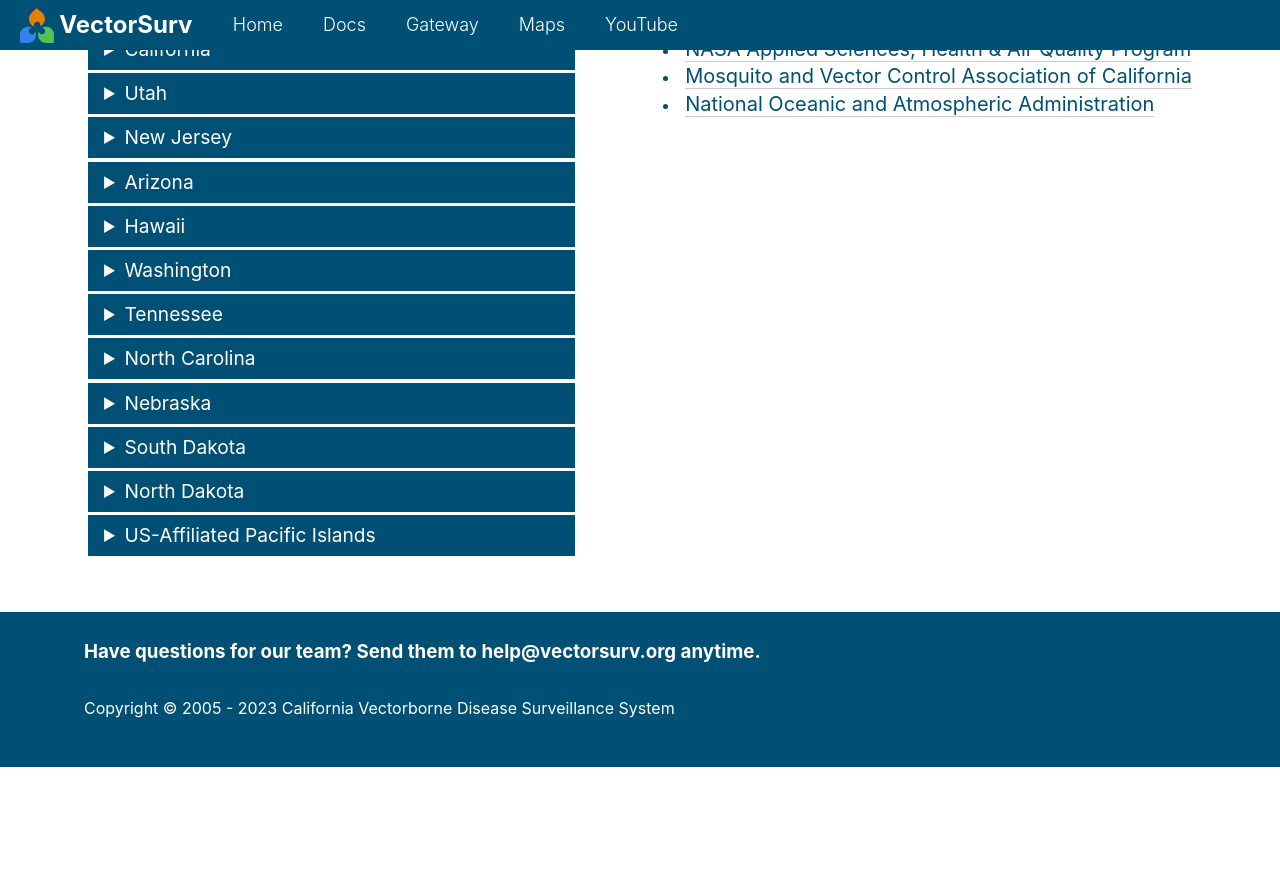
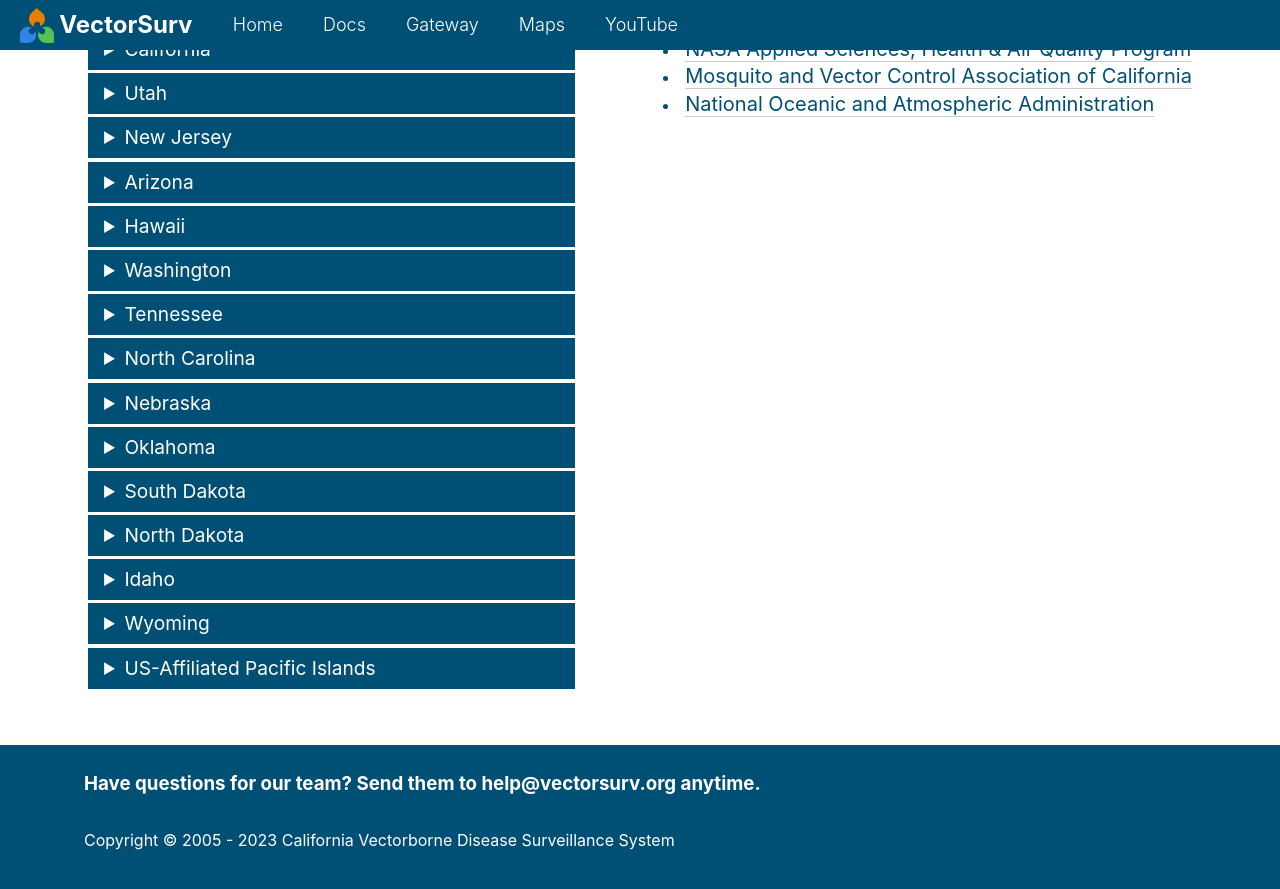
Before and after one commit to tlvaldepena/vectorsurv.org, a Jekyll site: the page built from index.md, in a window 1280 px wide and 900 px high, scrolled down 1066 px. Shown: the top 889 px of the window. Built offline with Jekyll 4.4.1, drawn with Linux system fonts in a browser that asks for light colours; our own code applies the rules of GitHub Pages for plain Markdown files; before the commit the page ends 1833 px from its top, so only the background shows below that.

Commit message:
added states (#5)

```diff
--- a/index.md
+++ b/index.md
@@ -183,6 +183,14 @@
                 </p>
             </details>
             <details>
+                <summary>Oklahoma</summary>
+                <p>
+                <li>
+                    <a href="https://oklahoma.gov/health/health-education/acute-disease-service/disease-information/tickborne-and-mosquitoborne-diseases.html" target="_blank">Oklahoma State Department of Health</a>
+                </li>
+                </p>
+            </details>
+            <details>
                 <summary>South Dakota</summary>
                 <p>
                 <li>
@@ -195,6 +203,22 @@
                 <p>
                 <li>
                     <a href="https://www.health.nd.gov/wnv/west-nile-virus-about" target="_blank">North Dakota Department of Health</a>
+                </li>
+                </p>
+            </details>
+            <details>
+                <summary>Idaho</summary>
+                <p>
+                <li>
+                    <a href="http://gcmad.org" target="_blank">Gem County Mosquito Abatement District</a>
+                </li>
+                </p>
+            </details>
+            <details>
+                <summary>Wyoming</summary>
+                <p>
+                <li>
+                    <a href="https://tcweed.org" target="_blank">Teton County Weed and Pest District</a>
                 </li>
                 </p>
             </details>
```
